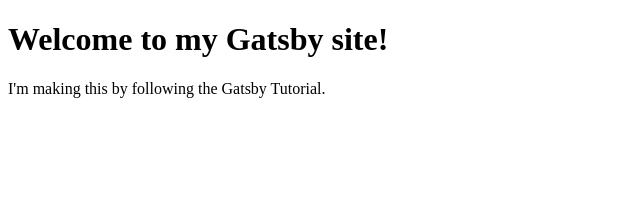
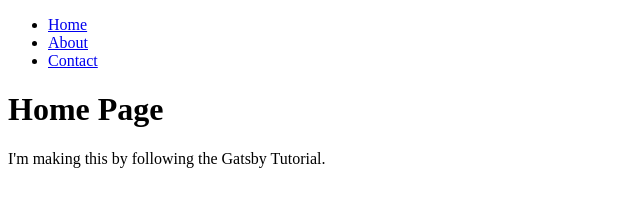
Before and after one commit to silvrfox153/gatsby-demo, a Gatsby site: page / in a window 1280 px wide. Shown: the whole page, without its empty margins (0-640 px from the left). Built offline with nearby package versions, Linux system fonts and the light colour scheme; Gatsby itself is replaced by a stand-in of ours.

Commit message:
firt commit

```diff
--- /dev/null
+++ b/src/components/layout.js
@@ -0,0 +1,29 @@
+import * as React from 'react';
+import { Link } from 'gatsby';
+
+const Layout = ({ pageTitle, children }) => {
+  return (
+    <div>
+      <title>{pageTitle}</title>
+      <nav>
+        <ul>
+          <li>
+            <Link to="/">Home</Link>
+          </li>
+          <li>
+            <Link to="/about">About</Link>
+          </li>
+          <li>
+            <Link to="/contact">Contact</Link>
+          </li>
+        </ul>
+      </nav>
+      <main>
+        <h1>{pageTitle}</h1>
+        {children}
+      </main>
+    </div>
+  );
+};
+
+export default Layout;
--- a/src/pages/index.js
+++ b/src/pages/index.js
@@ -1,12 +1,11 @@
 import * as React from 'react';
+import Layout from '../components/layout';
 
 const IndexPage = () => {
   return (
-    <main>
-      <title>Home Page</title>
-      <h1>Welcome to my Gatsby site!</h1>
+    <Layout pageTitle="Home Page">
       <p>I'm making this by following the Gatsby Tutorial.</p>
-    </main>
+    </Layout>
   );
 };
 
```
Also changed, not shown: src/pages/about.js (added, +17 -0 lines), src/pages/contact.js (added, +15 -0 lines).
